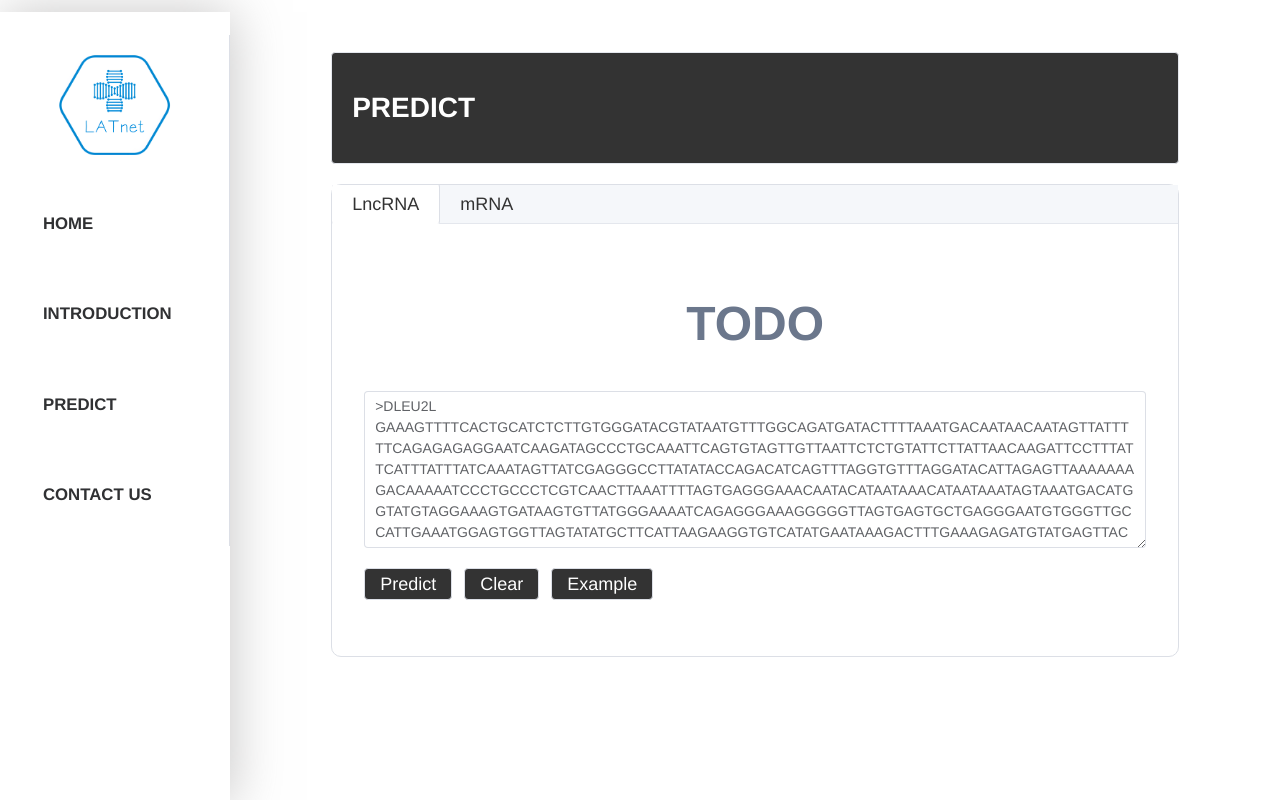
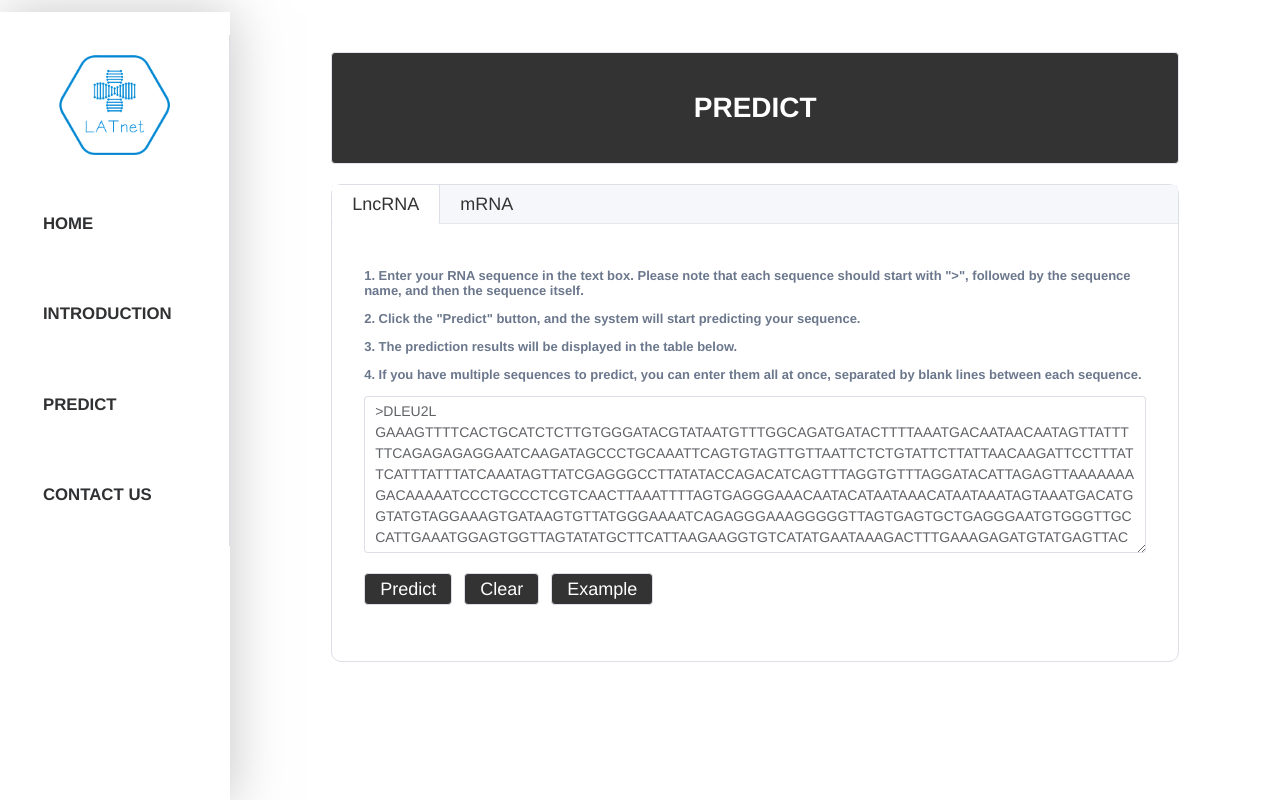
Before and after one commit to bearbio/latnet, a Vue app: page /#/predict in a window 1280 px wide. Built offline with nearby package versions, Linux system fonts and the light colour scheme.

Commit message:
Update PREDICT page layout and fix CONTACT US link

```diff
--- a/src/components/Index.vue
+++ b/src/components/Index.vue
@@ -21,7 +21,7 @@
           <el-menu-item index="/predict" @click="$router.push('/predict')"
             >PREDICT</el-menu-item
           >
-          <el-menu-item index="/contact">CONTACT US</el-menu-item>
+          <el-menu-item index="/contact" @click="$router.push('/contact')">CONTACT US</el-menu-item>
         </el-menu>
       </el-aside>
       <el-main ref="main">
--- a/src/main.js
+++ b/src/main.js
@@ -2,6 +2,7 @@ import { createApp } from 'vue'
 import App from './App.vue'
 import router from './router'
 import * as ElementPlusIconsVue from '@element-plus/icons-vue'
+import 'element-plus/dist/index.css';
 // 额外引入图标库
 import ArcoVueIcon from '@arco-design/web-vue/es/icon';
 import '@arco-design/web-vue/dist/arco.css';
--- a/src/router/index.js
+++ b/src/router/index.js
@@ -2,6 +2,7 @@ import { createRouter,createWebHashHistory } from "vue-router";
 import HomeComponent from "../views/home.vue";
 import IntroductionComponent from "../views/introduction.vue";
 import PredictComponent from "../views/predict.vue";
+import ContactComponent from "../views/contact.vue";
 const routes = [
   {
     path: "/home",
@@ -18,7 +19,7 @@ const routes = [
     component: IntroductionComponent,
   },
   { path: "/predict", name: "predict", component: PredictComponent },
-  //   { path: '/contact', component: Position4 },
+  { path: "/contact", name:"contact",component: ContactComponent },
 ];
 
 const router = createRouter({
--- a/src/views/LncRNA.vue
+++ b/src/views/LncRNA.vue
@@ -1,6 +1,12 @@
 <template>
+  <div style="font-size: 13px;text-align: left;">
+<p>1. Enter your RNA sequence in the text box. Please note that each sequence should start with ">", followed by the sequence name, and then the sequence itself.</p>
+<p>2. Click the "Predict" button, and the system will start predicting your sequence.</p>
+<p>3. The prediction results will be displayed in the table below.</p>
+<p>4. If you have multiple sequences to predict, you can enter them all at once, separated by blank lines between each sequence.</p>
+  </div>
   <div>
-    <h2>TODO</h2>
+
     <el-input
       type="textarea"
       v-model="lncRNAinputValue"
@@ -25,7 +31,10 @@
 </template>
 
 <script>
+import { ElMessage } from 'element-plus';
 export default {
+
+
   name: "LncRNAComponent",
   data() {
     return {
@@ -40,13 +49,28 @@ GAAAGTTTTCACTGCATCTCTTGTGGGATACGTATAATGTTTGGCAGATGATACTTTTAAATGACAATAACAATAGTTAT
     this.lncRNAinputValue = this.defaultInput;
   },
   methods: {
+
     async predict() {
+      let isValid = true;
       // 拆分输入
       const sequences = this.lncRNAinputValue.split('>').filter(Boolean).map(seq => {
         const [name, ...lines] = seq.split('\n');
-        return { name: name.trim(), sequence: lines.join('').trim() };
+        let sequence = lines.join('').trim().toUpperCase();
+
+        // 检查序列是否只包含 A, T, C, G, U
+        if (!/^[ATCGU]*$/.test(sequence)) {
+          ElMessage.error('The input sequence is invalid.');
+          isValid = false;
+          return;
+        }
+        // 将所有的 U 替换为 T
+        sequence = sequence.replace(/U/g, 'T');
+
+        return { name: name.trim(), sequence };
       });
-
+      if (!isValid) {
+        return;
+      }
      // 发送请求
      const response = await fetch('https://latnet.wsleepybear.cn/lncrna-predict', {
         method: 'POST',
@@ -71,5 +95,7 @@ GAAAGTTTTCACTGCATCTCTTGTGGGATACGTATAATGTTTGGCAGATGATACTTTTAAATGACAATAACAATAGTTAT
       this.lncRNAinputValue = this.defaultInput;
     },
   },
+
 };
+
 </script>
--- a/src/views/mRNA.vue
+++ b/src/views/mRNA.vue
@@ -1,6 +1,12 @@
 <template>
+    <div style="font-size: 13px;text-align: left;">
+<p>1. Enter your RNA sequence in the text box. Please note that each sequence should start with ">", followed by the sequence name, and then the sequence itself.</p>
+<p>2. Click the "Predict" button, and the system will start predicting your sequence.</p>
+<p>3. The prediction results will be displayed in the table below.</p>
+<p>4. If you have multiple sequences to predict, you can enter them all at once, separated by blank lines between each sequence.</p>
+  </div>
   <div>
-    <h2>TODO</h2>
+
     <el-input
       type="textarea"
       v-model="mRNAinputValue"
@@ -25,7 +31,9 @@
 </template>
 
 <script>
+import { ElMessage } from 'element-plus';
 export default {
+
   name: "mRNAComponent",
   data() {
     return {
@@ -41,12 +49,26 @@ TTCCCAGAGACGCTCGCGCACCCTTCCCATTCTCCTCTGCGCGGCCTCCATCTAAGATCTCTTCCCCTTGTCCATAGCCT
   },
   methods: {
     async predict() {
+      let isValid = true;
       // 拆分输入
       const sequences = this.mRNAinputValue.split('>').filter(Boolean).map(seq => {
         const [name, ...lines] = seq.split('\n');
-        return { name: name.trim(), sequence: lines.join('').trim() };
+        let sequence = lines.join('').trim().toUpperCase();
+
+        // 检查序列是否只包含 A, T, C, G, U
+        if (!/^[ATCGU]*$/.test(sequence)) {
+          ElMessage.error('The input sequence is invalid.');
+          isValid = false;
+          return;
+        }
+        // 将所有的 U 替换为 T
+        sequence = sequence.replace(/U/g, 'T');
+
+        return { name: name.trim(), sequence };
       });
-
+      if (!isValid) {
+        return;
+      }
      // 发送请求
      const response = await fetch('https://latnet.wsleepybear.cn/mrna-predict', {
         method: 'POST',
--- a/src/views/predict.vue
+++ b/src/views/predict.vue
@@ -8,7 +8,7 @@
       background-color: #333333;
     "
   >
-    <h1 style="color: white; text-align: left">PREDICT</h1>
+    <h1 style="color: white; ">PREDICT</h1>
   </el-card>
 
   <el-tabs type="border-card" class="custom-tabs">
```
Also changed, not shown: 13 other files (tests, documents, lock files or other folders).
